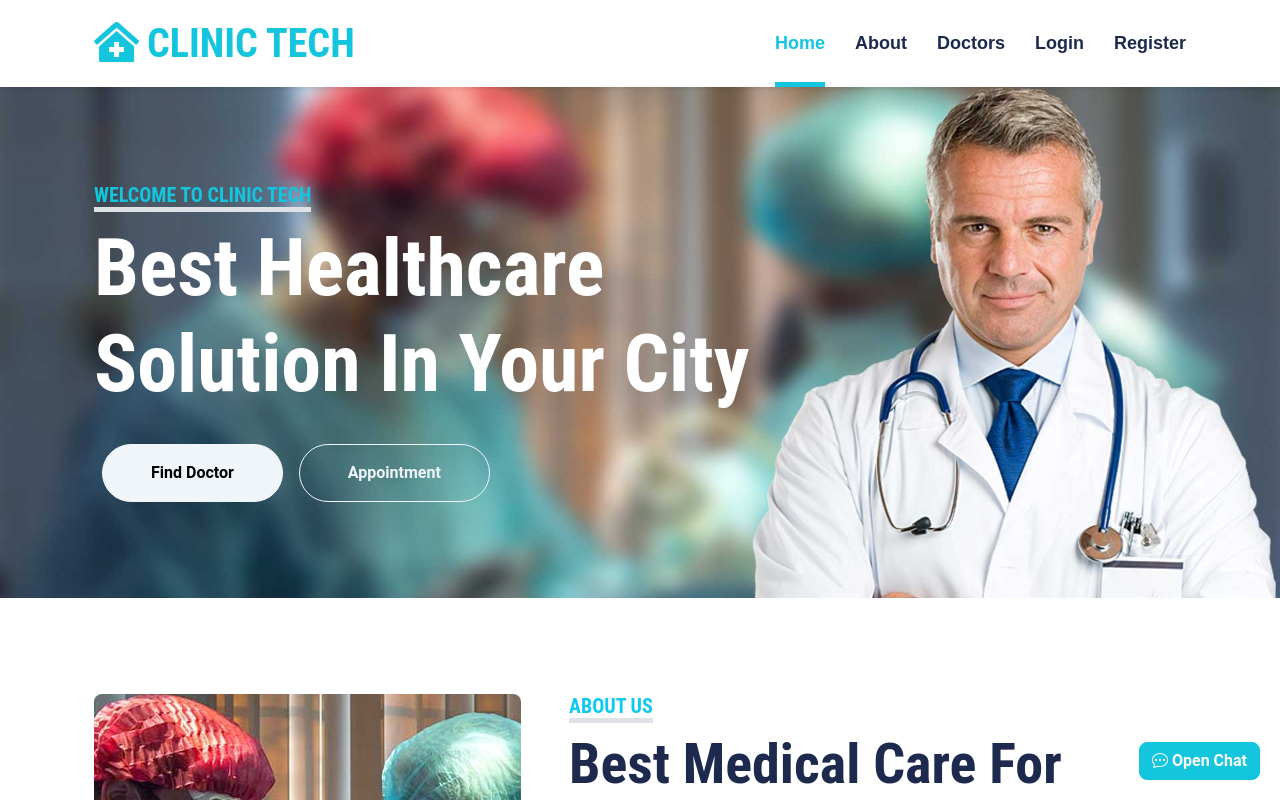
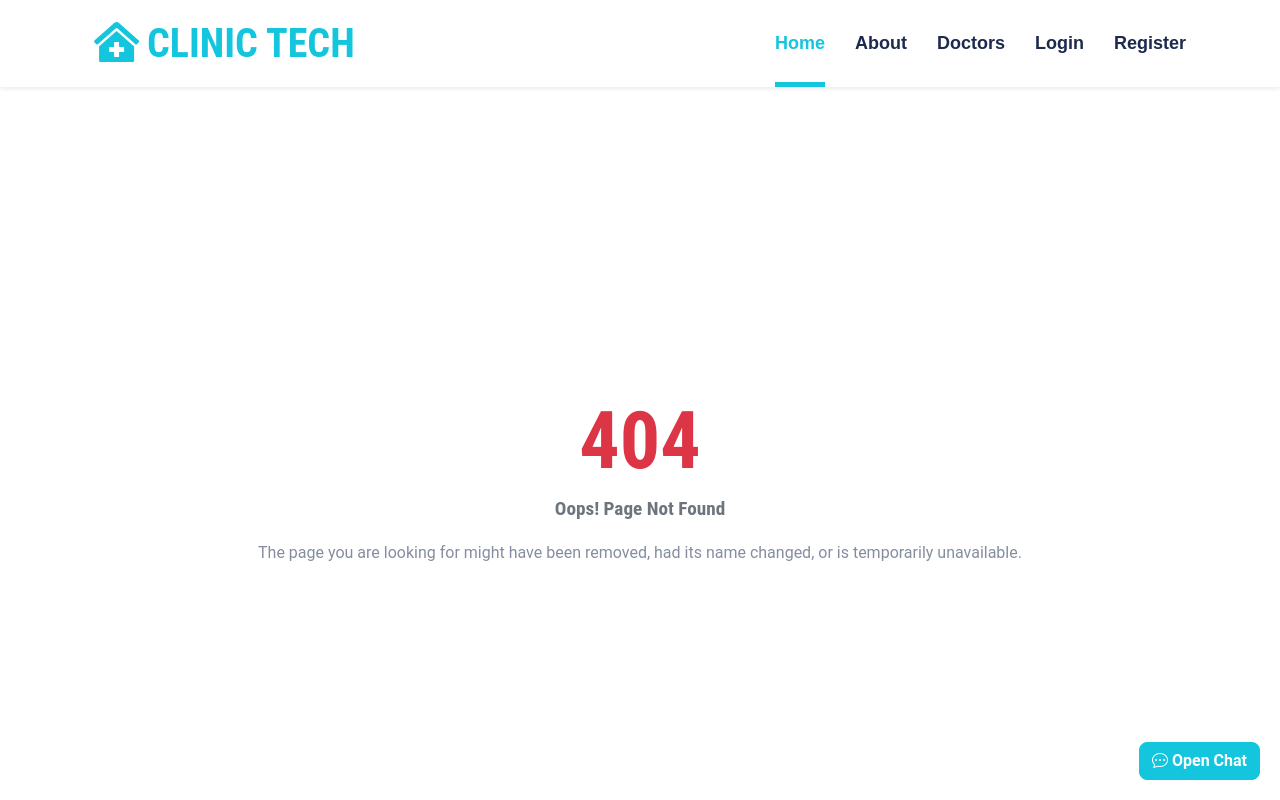
Before and after one commit to samiramustafa/clinic-management-system, a React (Create React App) app: page / in a window 1280 px wide. Shown: the top 800 px of the page. Built offline with nearby package versions, Linux system fonts and the light colour scheme.

Commit message:
Update App.js

```diff
--- a/src/App.js
+++ b/src/App.js
@@ -33,7 +33,7 @@ function App() {
         <ChatBot/>
         <div>
         <Switch>
-          <Route path="/" component={Hero} exact />
+          <Route path="/clinic-management-system" component={Hero} exact />
           <Route path="/about" component={About} exact />
           <Route path="/apoint" component={Appoint} exact />
           <Route path="/Register" component={Register} exact />
```
